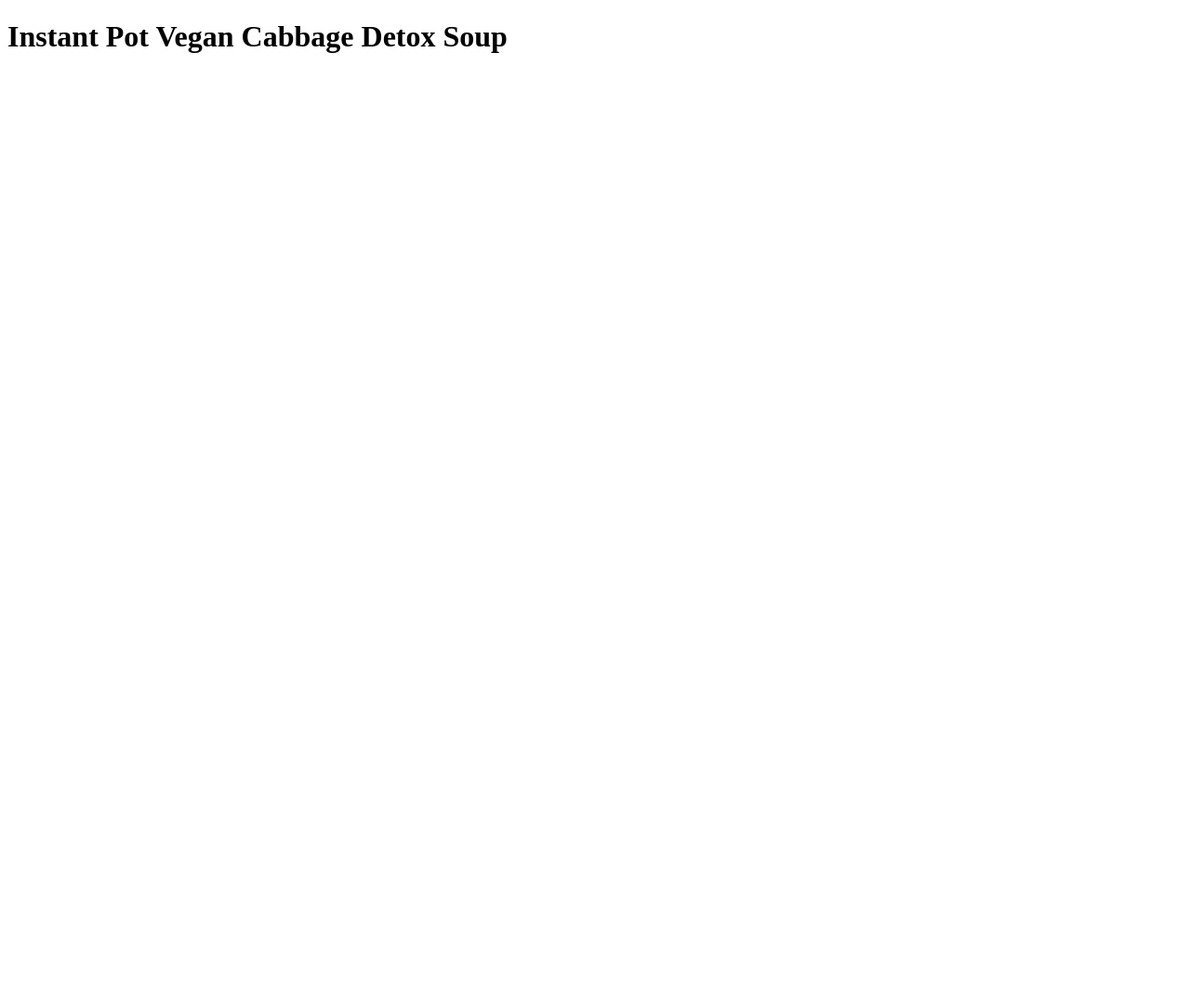
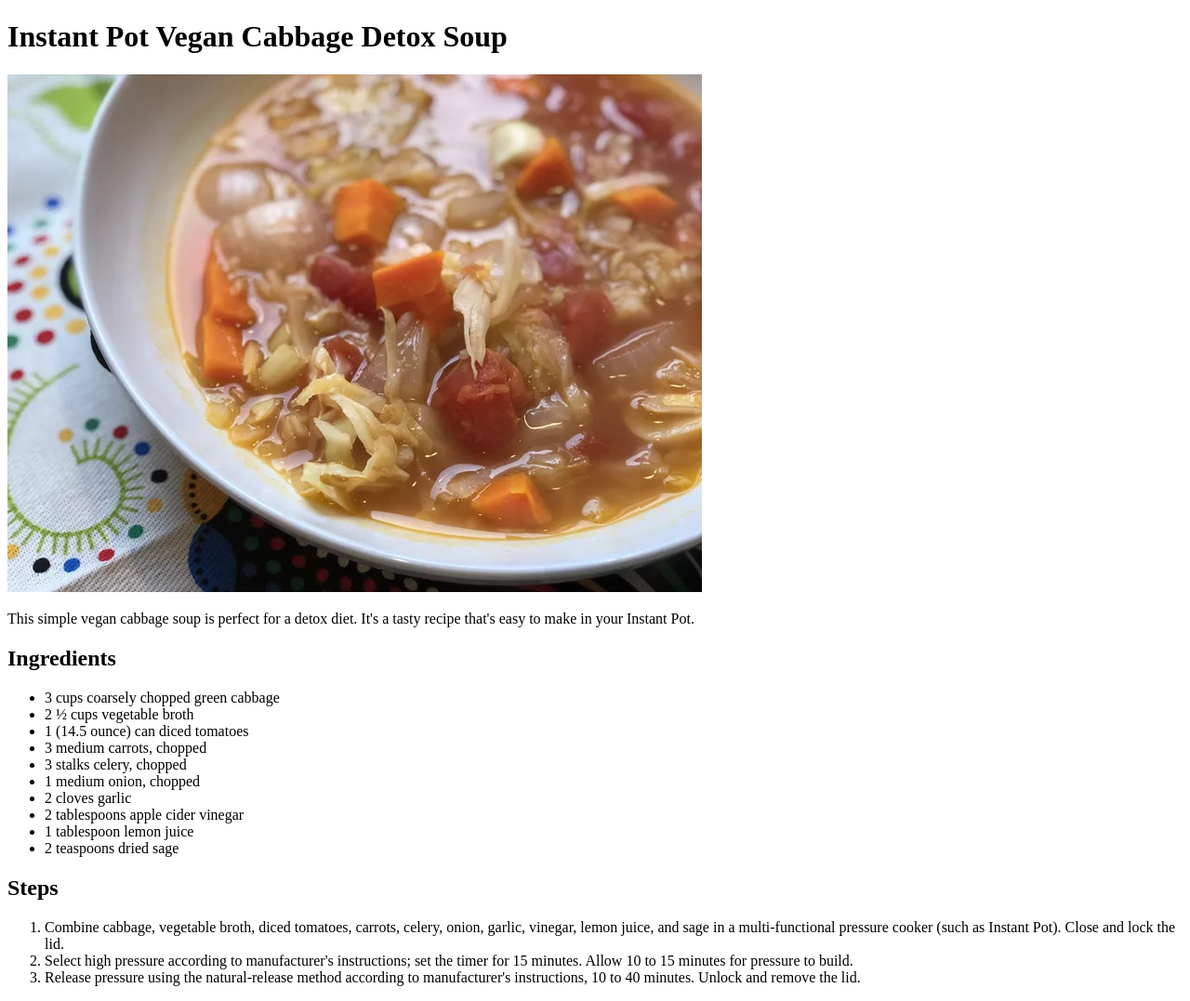
Before and after one commit to mandeep-dangar/odin-recipes, a plain HTML site: page recipes/Instant Pot Vegan Cabbage Detox Soup.html in a window 1280 px wide. Shown: the whole page at 93% size. Before the commit the page ends 800 px from the top, so only its background shows below. Drawn offline with Linux system fonts and the light colour scheme.

Commit message:
Instant Pot Vegan Cabbage Detox Soup recipe completed

```diff
--- a/recipes/Instant Pot Vegan Cabbage Detox Soup.html
+++ b/recipes/Instant Pot Vegan Cabbage Detox Soup.html
@@ -8,5 +8,30 @@
 </head>
 <body>
     <h1>Instant Pot Vegan Cabbage Detox Soup</h1>
+    <img src="sources/images/Instant Pot Vegan Cabbage Detox Soup.png"
+        alt="Photo of preapared dish of Instant Pot Vegan Cabbage Detox Soup">
+    <p>This simple vegan cabbage soup is perfect for a detox diet. It's a tasty recipe that's easy to make in your Instant Pot.</p>
+    <h2>Ingredients</h2>
+    <ul>
+        <li>3 cups coarsely chopped green cabbage</li>
+        <li>2 ½ cups vegetable broth</li>
+        <li>1 (14.5 ounce) can diced tomatoes</li>
+        <li>3 medium carrots, chopped</li>
+        <li>3 stalks celery, chopped</li>
+        <li>1 medium onion, chopped</li>
+        <li>2 cloves garlic</li>
+        <li>2 tablespoons apple cider vinegar</li>
+        <li>1 tablespoon lemon juice</li>
+        <li>2 teaspoons dried sage</li>
+    </ul>
+    <h2>Steps</h2>
+    <ol>
+        <li> Combine cabbage, vegetable broth, diced tomatoes, carrots, celery, onion, garlic, vinegar, lemon juice, and
+            sage in a multi-functional pressure cooker (such as Instant Pot). Close and lock the lid.</li>
+        <li>Select high pressure according to manufacturer's instructions; set the timer for 15 minutes.
+            Allow 10 to 15 minutes for pressure to build.</li>
+        <li>Release pressure using the natural-release method according to manufacturer's instructions,
+            10 to 40 minutes. Unlock and remove the lid.</li>
+    </ol>
 </body>
 </html>
```
Also changed, not shown: index.html (+1 -0 lines), recipes/sources/images/Instant Pot Vegan Cabbage Detox Soup.png (added).
